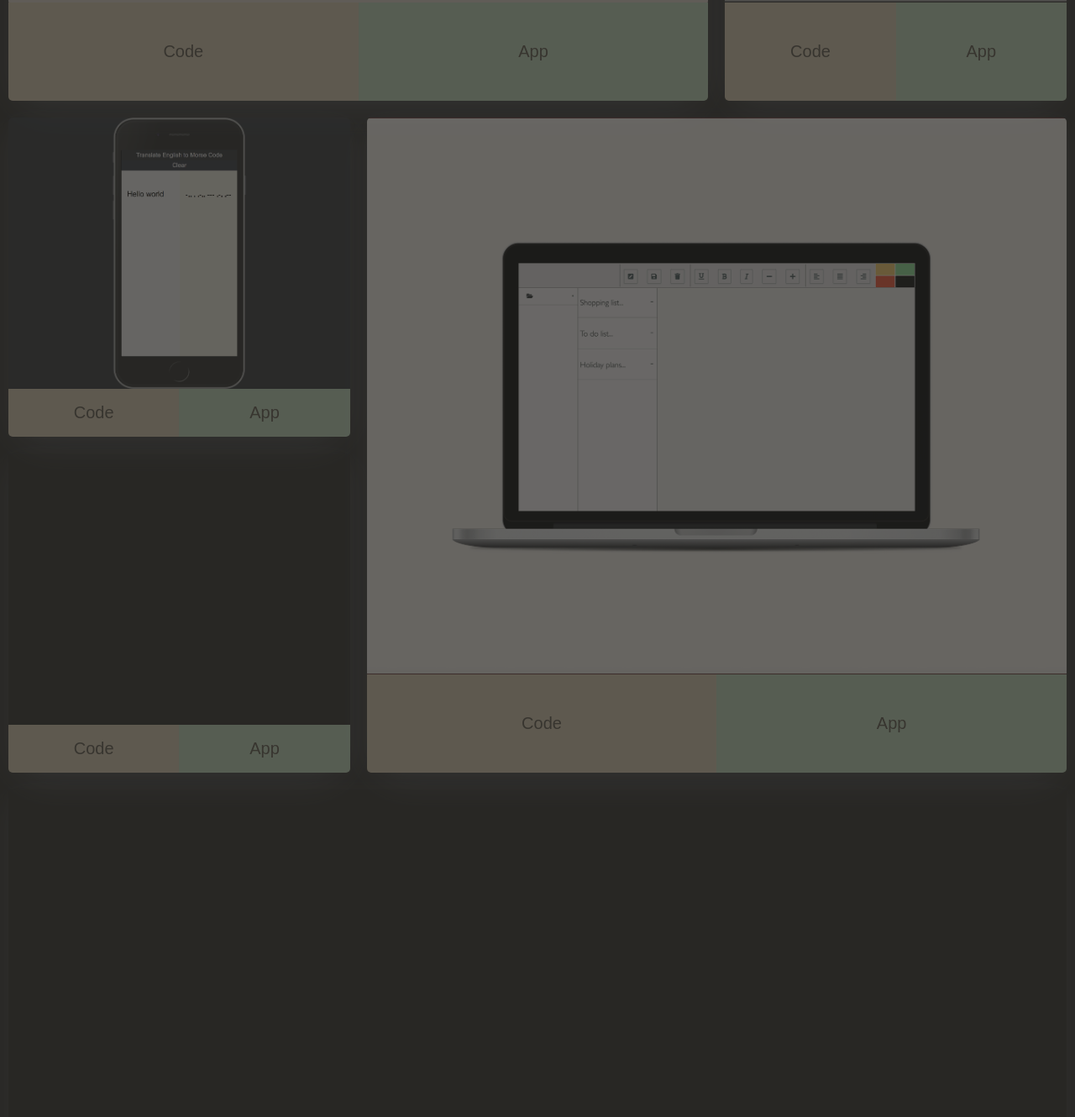
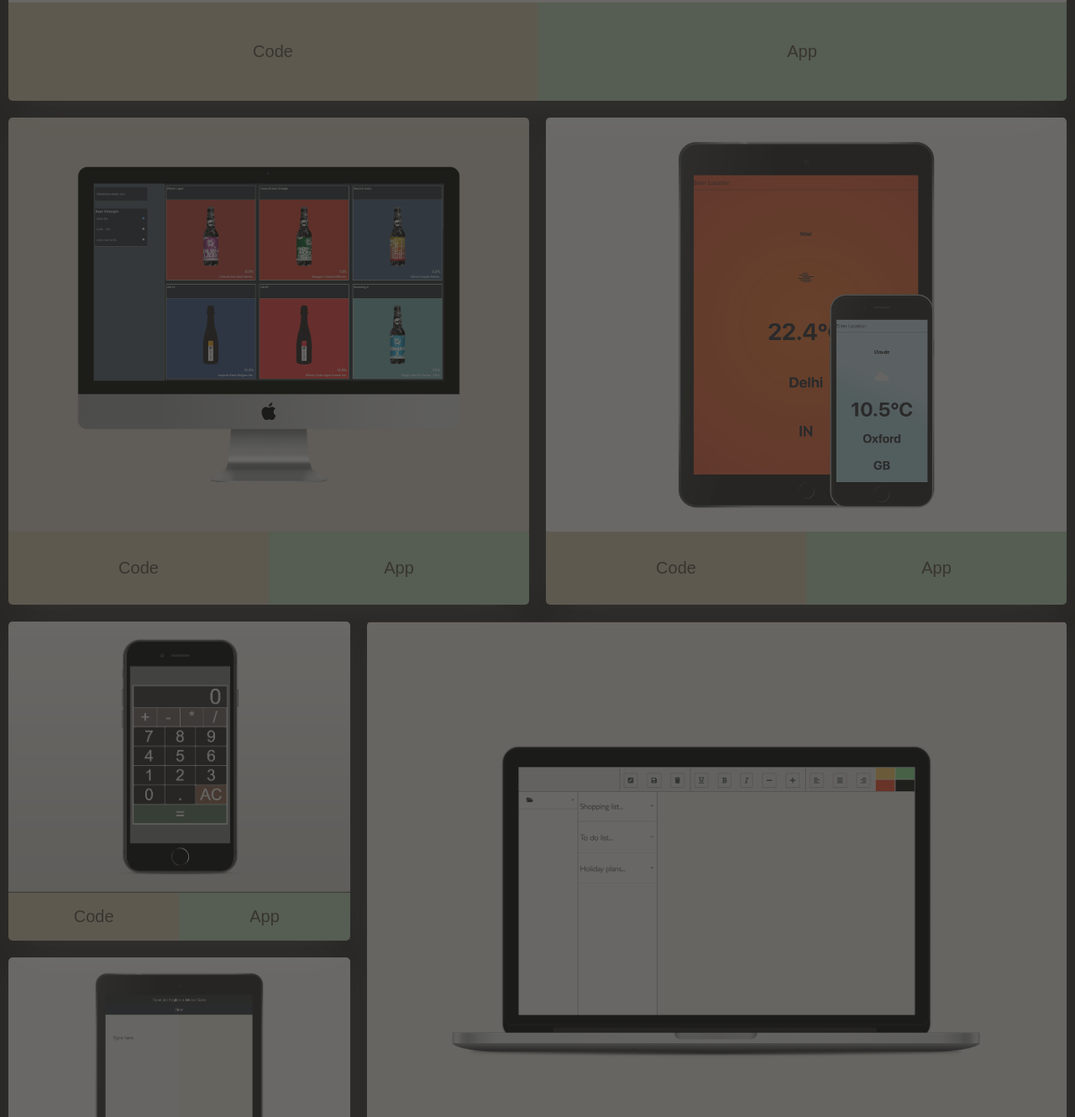
Before and after one commit to mcnultyfrank/Portfolio-Website, a plain HTML site: page index.html in a window 1280 px wide. Shown: the part 1470-2800 px from the top of the page at 84% size. Drawn offline with nearby package versions, Linux system fonts and the light colour scheme.

Commit message:
change grid layout, added projects

```diff
--- a/index.html
+++ b/index.html
@@ -35,7 +35,17 @@
 
     <section class = "portfolio-page" id = "portfolio-page">
         <article>
+            <img src="./Photos/macipaddada.png" alt="Dada">
+            <a href = "https://github.com/mcnultyfrank/Javascript-game.git" target="_blank"><button class = "code-button">Code</button></a>
+            <a href = "https://mcnultyfrank.github.io/Javascript-game/" target="_blank"><button class = "app-button">App</button></a>
+        </article>
+        <article>
             <img src="./Photos/punkapi.png" alt="">
+            <a href = "https://github.com/mcnultyfrank/Punk-Api" target="_blank"><button class = "code-button">Code</button></a>
+            <a href = "https://franksbrewdogapi.web.app/" target="_blank"><button class = "app-button">App</button></a>
+        </article>
+        <article>
+            <img src="./Photos/ipadiphone.png" alt="">
             <a href = "https://github.com/mcnultyfrank/Punk-Api" target="_blank"><button class = "code-button">Code</button></a>
             <a href = "https://franksbrewdogapi.web.app/" target="_blank"><button class = "app-button">App</button></a>
         </article>
@@ -43,29 +53,24 @@
             <img class = "imgtwo" src="./Photos/iphonecalculator.png" alt="Calculator">
             <a href = "https://github.com/mcnultyfrank/Calculator-Project.git" target="_blank"><button class = "code-button">Code</button></a>
             <a href = "https://mcnultyfrank.github.io/Calculator-Project/" target="_blank"><button class = "app-button">App</button></a>
-
         </article>
         <article>
             <img src="./Photos/Untitled-2.png" alt="Notes">
             <a href = "https://github.com/mcnultyfrank/Notes.git" target="_blank"><button class = "code-button">Code</button></a>
             <a href = "https://mcnultyfrank.github.io/Notes/" target="_blank"><button class = "app-button">App</button></a>
-
         </article>
         <article>
-            <img src="./Photos/morsecode.png" alt="Notes">
+            <img src="./Photos/morseipad.png" alt="Notes">
             <a href = "https://github.com/mcnultyfrank/morse-code-translator" target="_blank"><button class = "code-button">Code</button></a>
             <a href = "https://mcnultyfrank.github.io/morse-code-translator/" target="_blank"><button class = "app-button">App</button></a>
         </article>
-        <article>
-            <a href = "https://github.com/mcnultyfrank/Javascript-game.git" target="_blank"><button class = "code-button">Code</button></a>
-            <a href = "https://mcnultyfrank.github.io/Javascript-game/" target="_blank"><button class = "app-button">App</button></a>
 
+        <!-- <article>
+            <img src="./Photos/morseipad.png" alt="Notes">
 
-        </article>
-        <article>
             <button class = "code-button">Code</button>
             <button class = "app-button">App</button>
-        </article>
+        </article> -->
     </section>
 
     <section class = "about-page" id = "about-page">
--- a/styles.scss
+++ b/styles.scss
@@ -344,23 +344,22 @@
 
 
   .portfolio-page article:nth-child(1) {
-    grid-column: 1/5;
+    grid-column: 1/7;
     grid-row: 1/5;
     transform: translatey(0px);
     /* animation: float 4.2s ease-in-out infinite; */
   }
-  /* calculator */
   .portfolio-page article:nth-child(2) {
-    grid-column: 5/7;
-    grid-row: 1/5;
+    grid-column: 1/4;
+    grid-row: 5/8;
 
     transform: translatey(0px);
     /* animation: float3 6.2s ease-in-out infinite; */
   }
   /* notes */
   .portfolio-page article:nth-child(3) {
-    grid-column: 3/7;
-    grid-row: 5/9;
+    grid-column: 4/7;
+    grid-row: 5/8;
 
     transform: translatey(0px);
     /* animation: float2 5.85s ease-in-out infinite; */
@@ -368,29 +367,29 @@
 
   .portfolio-page article:nth-child(4) {
     grid-column: 1/3;
-    grid-row: 5/7;
+    grid-row: 8/10;
     transform: translatey(0px);
     /* animation: float1 5.2s ease-in-out infinite; */
   }
 
   .portfolio-page article:nth-child(5) {
-    grid-column: 1/3;
-    grid-row: 7/9;
+    grid-column: 3/7;
+    grid-row: 8/12;
     transform: translatey(0px);
     /* animation: float 3.67s ease-in-out infinite; */
   }
 
   .portfolio-page article:nth-child(6) {
-    grid-column: 1/7;
-    grid-row: 9/12;
+    grid-column: 1/3;
+    grid-row: 10/12;
     transform: translatey(0px);
     /* animation: float2 5.8s ease-in-out infinite; */
   }
+
   .about-page {
     display: grid;
     grid-template-columns: (1fr 1fr);
     grid-template-rows: 1fr;
-    grid-gap: 20px;
     background-color:  #282724;
     box-shadow:
     0  5px 10px rgba(154,160,185,0.05),
@@ -404,7 +403,6 @@
     background-color: white;
     position: relative;
     color: #2C332F;
-    width: 42vw;
     margin: 20px;
     padding: 20px;
     border-radius: 10px;
```
Also changed, not shown: Photos/dadamac.png (added), Photos/ipadiphone.png (added), Photos/macipaddada.png (added), Photos/morsecode.png (deleted), Photos/morseipad.png (added), lqphoto.jpg (deleted), styles.css.
